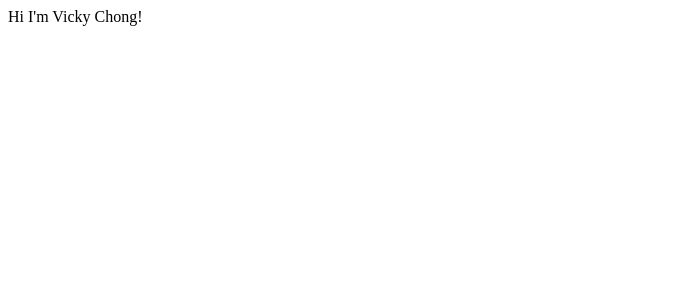
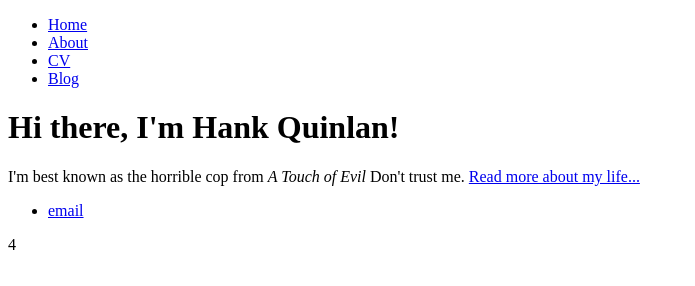
Before and after one commit to andreastoh/vickychong, a plain HTML site: page index.html in a window 1280 px wide. Shown: the whole page, without its empty margins (0-695 px from the left). Drawn offline with Linux system fonts and the light colour scheme.

Commit message:
Update index.html

```diff
--- a/index.html
+++ b/index.html
@@ -1 +1,28 @@
-Hi I'm Vicky Chong!
+<!DOCTYPE html>
+<html>
+	<head>
+		<title>Vicky Chong, Author</title>
+	</head>
+	<body>
+		<nav>
+    		<ul>
+        		<li><a href="/">Home</a></li>
+	        	<li><a href="/about">About</a></li>
+        		<li><a href="/cv">CV</a></li>
+        		<li><a href="/blog">Blog</a></li>
+    		</ul>
+		</nav>
+		<div class="container">
+    		<div class="blurb">
+        		<h1>Hi there, I'm Hank Quinlan!</h1>
+				<p>I'm best known as the horrible cop from <em>A Touch of Evil</em> Don't trust me. <a href="/about">Read more about my life...</a></p>
+    		</div><!-- /.blurb -->
+		</div><!-- /.container -->
+		<footer>
+    		<ul>
+        		<li><a href="mailto:chong_vicky@hotmail.com">email</a></li>
+			</ul>
+		</footer>
+	</body>
+</html>
+4
```
